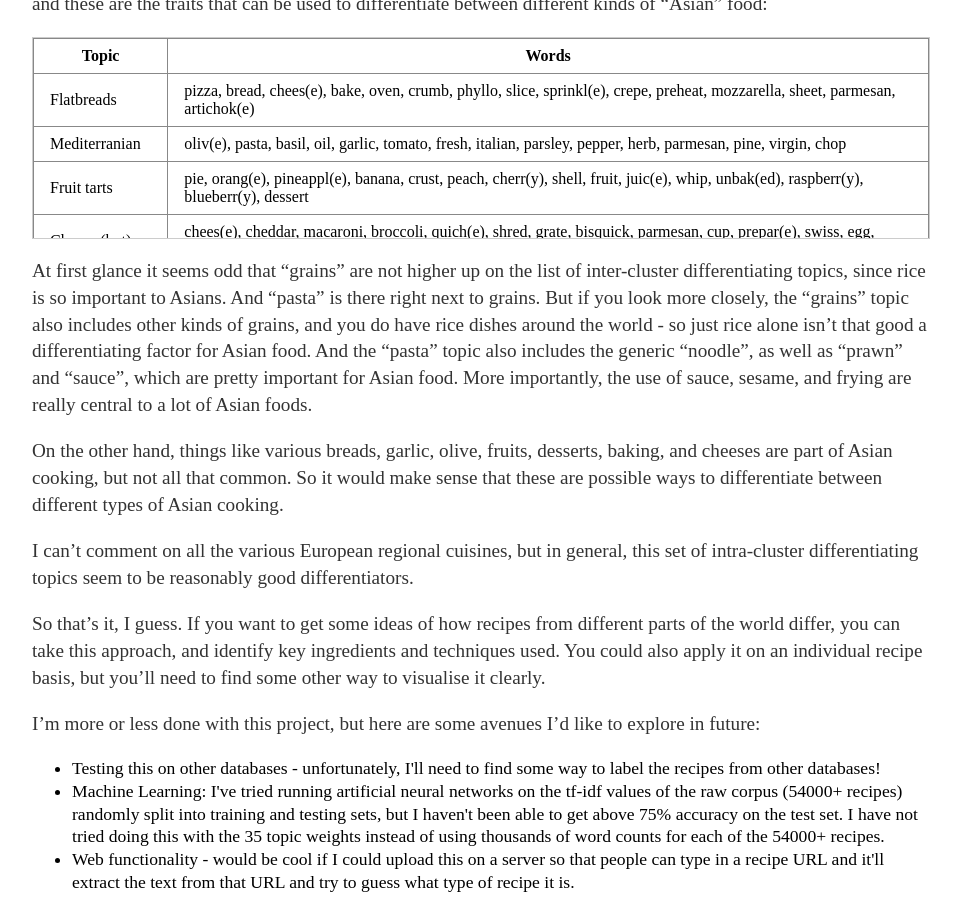
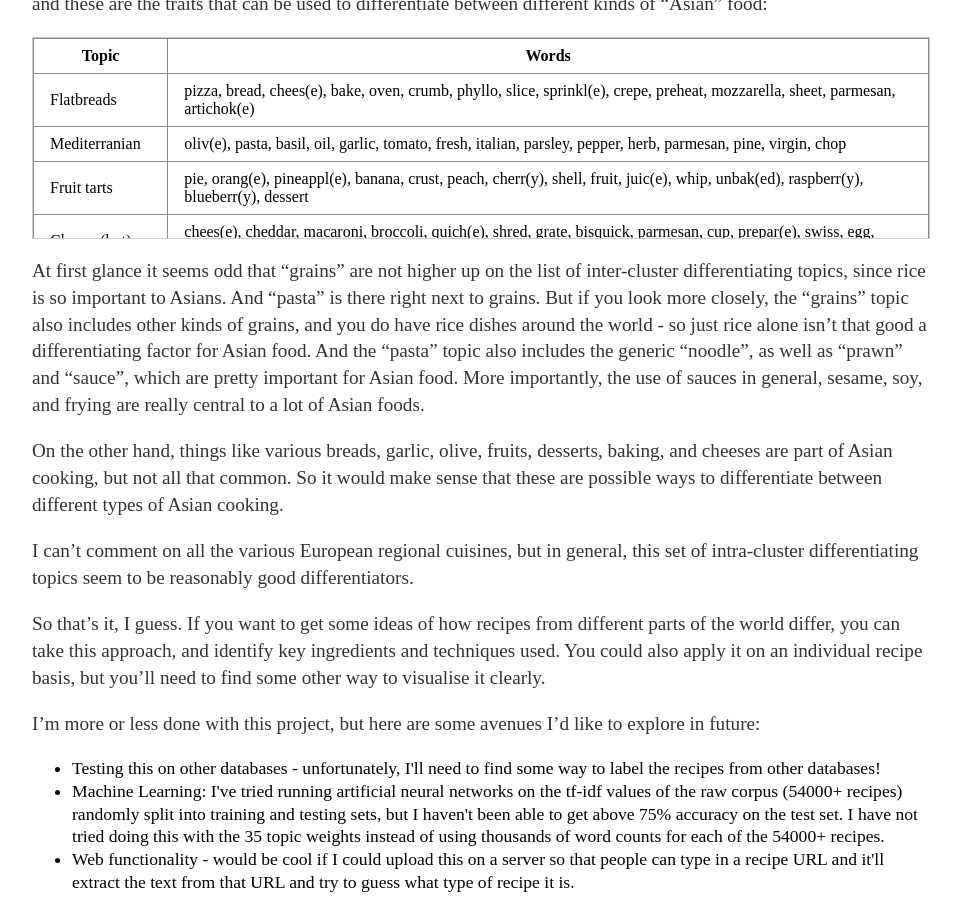
Before and after one commit to not-even-wong/not-even-wong.github.io, a Jekyll site: the page built from _posts/2019-11-12-analysing-similarities-between-recipes-with-topic-modeling.md, in a window 1280 px wide and 900 px high, scrolled down 12079 px. Shown: the whole window, without its empty margins (160-1121 px from the left). Built offline with Jekyll 4.4.1, drawn with Linux system fonts in a browser that asks for light colours.

Commit message:
Update 2019-11-12-analysing-similarities-between-recipes-with-topic-modeling.md

```diff
--- a/_posts/2019-11-12-analysing-similarities-between-recipes-with-topic-modeling.md
+++ b/_posts/2019-11-12-analysing-similarities-between-recipes-with-topic-modeling.md
@@ -1063,7 +1063,7 @@ and these are the traits that can be used to differentiate between different kin
 </tbody></table>
 </div>
 
-At first glance it seems odd that "grains" are not higher up on the list of inter-cluster differentiating topics, since rice is so important to Asians. And "pasta" is there right next to grains. But if you look more closely, the "grains" topic also includes other kinds of grains, and you do have rice dishes around the world - so just rice alone isn't that good a differentiating factor for Asian food. And the "pasta" topic also includes the generic "noodle", as well as "prawn" and "sauce", which are pretty important for Asian food. More importantly, the use of sauce, sesame, and frying are really central to a lot of Asian foods.
+At first glance it seems odd that "grains" are not higher up on the list of inter-cluster differentiating topics, since rice is so important to Asians. And "pasta" is there right next to grains. But if you look more closely, the "grains" topic also includes other kinds of grains, and you do have rice dishes around the world - so just rice alone isn't that good a differentiating factor for Asian food. And the "pasta" topic also includes the generic "noodle", as well as "prawn" and "sauce", which are pretty important for Asian food. More importantly, the use of sauces in general, sesame, soy, and frying are really central to a lot of Asian foods.
 
 On the other hand, things like various breads, garlic, olive, fruits, desserts, baking, and cheeses are part of Asian cooking, but not all that common. So it would make sense that these are possible ways to differentiate between different types of Asian cooking.
 
```
